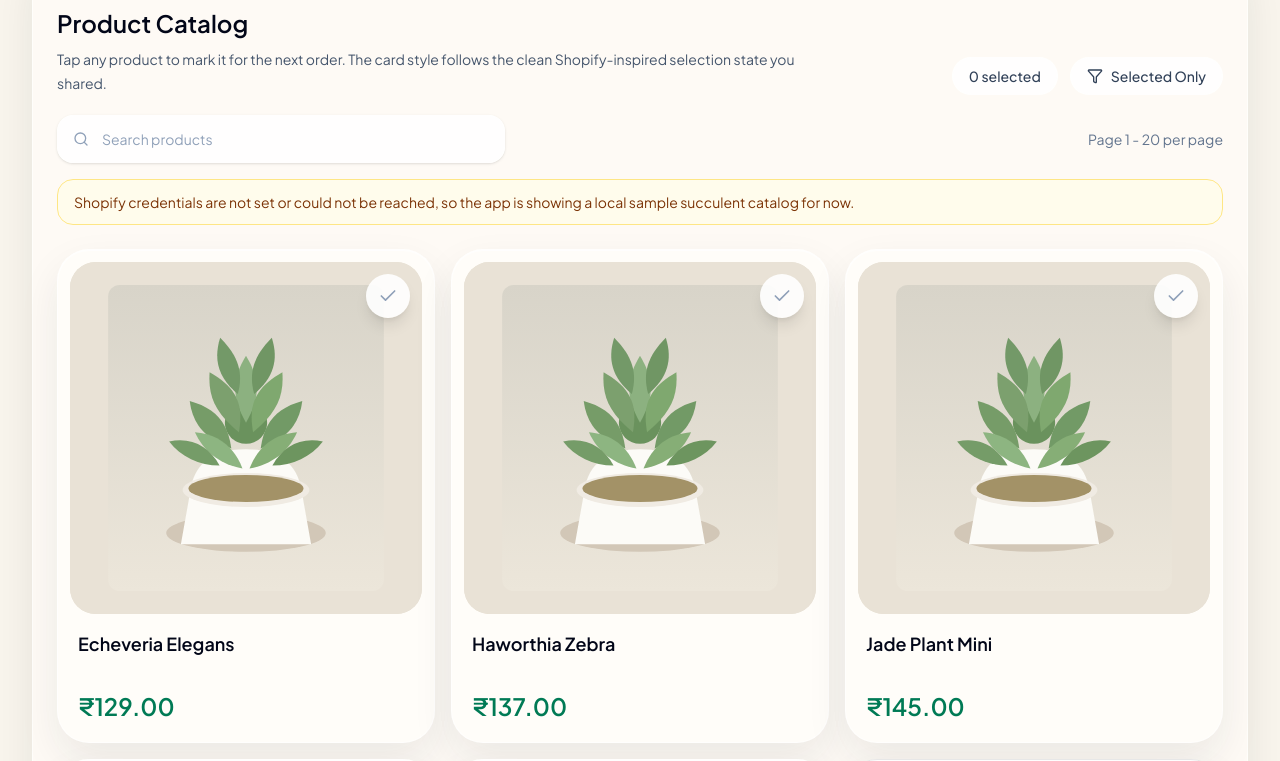
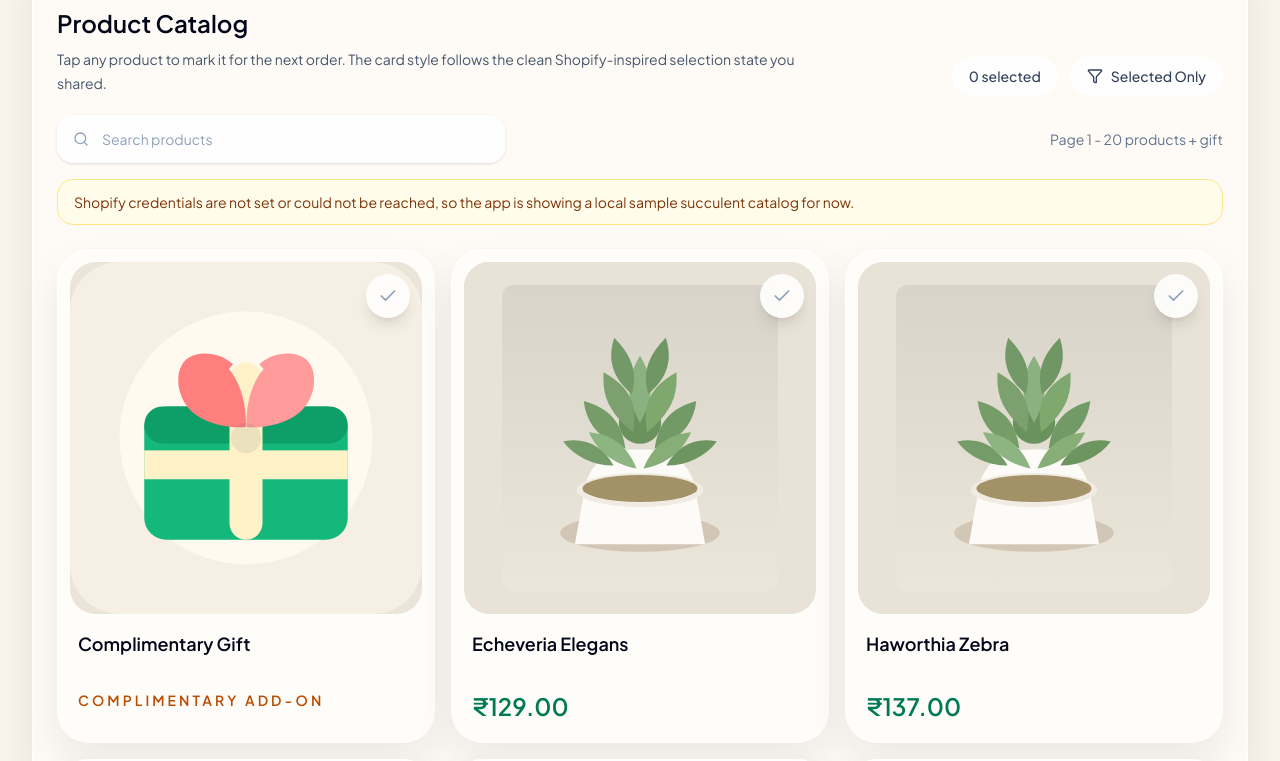
Before and after one commit to harshitpathak1238/succulent-sphere-order-desk, a Next.js app: page / in a window 1280 px wide. Shown: the part 560-1321 px from the top of the page. Built offline with nearby package versions, Linux system fonts and the light colour scheme.

Commit message:
Add gift item support and fix product card hydration

```diff
--- a/src/components/order-detail.tsx
+++ b/src/components/order-detail.tsx
@@ -204,7 +204,7 @@ export function OrderDetail({ orderDocumentId }: OrderDetailProps) {
         <div className="mt-8 flex items-center justify-between border-t border-slate-200/70 pt-6">
           <p className="text-lg font-semibold text-slate-600">Total</p>
           <p className="text-2xl font-semibold text-slate-950">
-            {order.totalItems} plants
+            {order.totalItems} items
           </p>
         </div>
       </motion.section>
--- a/src/components/product-browser.tsx
+++ b/src/components/product-browser.tsx
@@ -10,6 +10,7 @@ import {
 import { AnimatePresence, motion } from "framer-motion";
 import { Filter, Loader2, Search } from "lucide-react";
 import { ProductCard } from "@/components/product-card";
+import { GIFT_PRODUCT } from "@/lib/gift-product";
 import type { Product, ProductsResponse } from "@/lib/types";
 import { cn } from "@/lib/utils";
 
@@ -138,9 +139,23 @@ export function ProductBrowser({
     [selectedProducts],
   );
 
-  const visibleProducts = showSelectedOnly
-    ? selectedProductsList
-    : (catalog?.products ?? []);
+  const visibleProducts = useMemo(() => {
+    if (showSelectedOnly) {
+      const selectedGift = selectedProductsList.find(
+        (product) => product.id === GIFT_PRODUCT.id,
+      );
+      const selectedCatalogProducts = selectedProductsList.filter(
+        (product) => product.id !== GIFT_PRODUCT.id,
+      );
+
+      return selectedGift
+        ? [selectedGift, ...selectedCatalogProducts]
+        : selectedCatalogProducts;
+    }
+
+    const catalogProducts = catalog?.products ?? [];
+    return [GIFT_PRODUCT, ...catalogProducts];
+  }, [catalog?.products, selectedProductsList, showSelectedOnly]);
 
   const selectedCount = selectedProductsList.length;
 
@@ -223,7 +238,7 @@ export function ProductBrowser({
           <span>
             {showSelectedOnly
               ? `${visibleProducts.length} selected products`
-              : `Page ${pageIndex + 1} - 20 per page`}
+              : `Page ${pageIndex + 1} - ${catalog?.products.length ?? 0} products + gift`}
           </span>
         </div>
       </div>
--- a/src/components/product-card.tsx
+++ b/src/components/product-card.tsx
@@ -1,7 +1,7 @@
 /* eslint-disable @next/next/no-img-element */
 "use client";
 
-import { useState } from "react";
+import { useState, type KeyboardEvent } from "react";
 import { motion } from "framer-motion";
 import { Check, Minus, Plus } from "lucide-react";
 import type { Product } from "@/lib/types";
@@ -29,6 +29,7 @@ export function ProductCard({
   const [blockedTapCount, setBlockedTapCount] = useState(0);
   const formattedPrice = formatCurrency(product.price);
   const outOfStock = !product.availableForSale;
+  const isGift = product.kind === "gift";
 
   const handleCardClick = () => {
     if (outOfStock && !selected) {
@@ -39,10 +40,20 @@ export function ProductCard({
     onToggle();
   };
 
+  const handleCardKeyDown = (event: KeyboardEvent<HTMLDivElement>) => {
+    if (event.key !== "Enter" && event.key !== " ") {
+      return;
+    }
+
+    event.preventDefault();
+    handleCardClick();
+  };
+
   return (
-    <motion.button
+    <motion.div
       layout
-      type="button"
+      role="button"
+      tabIndex={0}
       whileHover={outOfStock ? undefined : { y: -4 }}
       whileTap={{ scale: 0.985 }}
       animate={
@@ -52,7 +63,9 @@ export function ProductCard({
       }
       transition={{ duration: 0.34, ease: "easeInOut" }}
       onClick={handleCardClick}
+      onKeyDown={handleCardKeyDown}
       aria-disabled={outOfStock && !selected}
+      aria-pressed={selected}
       className={cn(
         "surface-card-strong group relative overflow-hidden rounded-[1.6rem] border p-2.5 text-left sm:rounded-[2rem] sm:p-3",
         outOfStock && !selected && "cursor-not-allowed",
@@ -104,6 +117,10 @@ export function ProductCard({
             )}
           >
             {formattedPrice}
+          </p>
+        ) : isGift ? (
+          <p className="mt-1 text-xs font-semibold uppercase tracking-[0.18em] text-amber-700 sm:text-sm sm:tracking-[0.22em]">
+            Complimentary add-on
           </p>
         ) : (
           <p className="mt-1 text-xs text-slate-400 sm:text-sm">Price hidden</p>
@@ -170,6 +187,6 @@ export function ProductCard({
           </div>
         ) : null}
       </div>
-    </motion.button>
+    </motion.div>
   );
 }
--- /dev/null
+++ b/src/lib/gift-product.ts
@@ -0,0 +1,12 @@
+import type { Product } from "@/lib/types";
+
+export const GIFT_PRODUCT_ID = "gift-complimentary";
+
+export const GIFT_PRODUCT: Product = {
+  id: GIFT_PRODUCT_ID,
+  name: "Complimentary Gift",
+  image: "/gift-product.svg",
+  price: null,
+  availableForSale: true,
+  kind: "gift",
+};
--- a/src/lib/sample-products.ts
+++ b/src/lib/sample-products.ts
@@ -31,6 +31,7 @@ const sampleProducts: Product[] = [
   name,
   image: "/product-placeholder.svg",
   availableForSale: (index + 1) % 6 !== 0,
+  kind: "catalog",
   price: {
     amount: 129 + index * 8,
     currencyCode: "INR",
--- a/src/lib/shopify.ts
+++ b/src/lib/shopify.ts
@@ -92,6 +92,7 @@ function mapProduct(
     name: node.title,
     image: node.featuredImage?.url ?? null,
     availableForSale: node.availableForSale ?? true,
+    kind: "catalog",
     price: node.priceRange?.minVariantPrice?.currencyCode
       ? {
           amount,
--- a/src/lib/types.ts
+++ b/src/lib/types.ts
@@ -9,6 +9,7 @@ export type Product = {
   image: string | null;
   price: ProductPrice | null;
   availableForSale: boolean;
+  kind?: "catalog" | "gift";
 };
 
 export type ProductsResponse = {
--- a/src/lib/utils.ts
+++ b/src/lib/utils.ts
@@ -55,7 +55,7 @@ export function buildPackingSlip(order: OrderRecord) {
     (item, index) => `${index + 1}. ${item.productName} x ${item.quantity}`,
   );
 
-  return [...header, ...items, "", `Total: ${order.totalItems} plants`].join(
+  return [...header, ...items, "", `Total: ${order.totalItems} items`].join(
     "\n",
   );
 }
```
Also changed, not shown: public/gift-product.svg (added).
